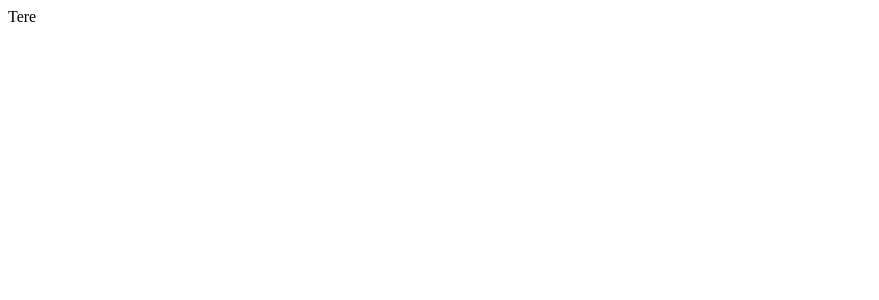
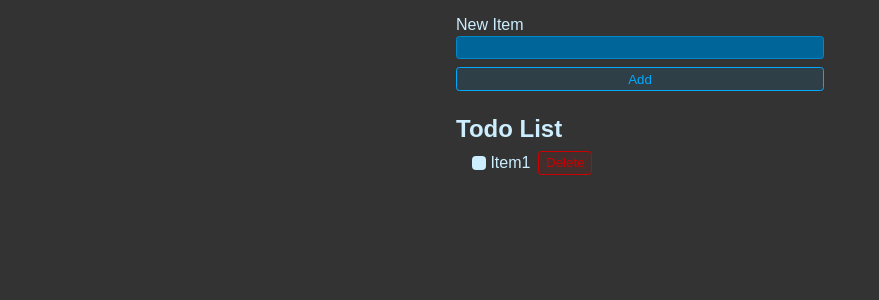
Before and after one commit to mairitikk/React-Do-To-List, a React (Vite) app: page / in a window 1280 px wide. Shown: the top 300 px of the page, without its empty margins (0-879 px from the left). Built offline with nearby package versions, Linux system fonts and the light colour scheme.

Commit message:
add basic html code

```diff
--- a/src/App.jsx
+++ b/src/App.jsx
@@ -1,6 +1,26 @@
-
-
+import { useState } from "react"
+import "./styles.css"
 
 export default function App() {
-  return "Tere"
+  useState()
+  return <>
+
+    <form className="new-item-form">
+      <div className="form-row">
+        <label htmlFor="item">New Item</label>
+        <input type="text" id="item" />
+      </div>
+      <button className="btn">Add</button>
+    </form>
+    <h1 className="header">Todo List</h1>
+    <ul className="list">
+      <li>
+        <label htmlFor="">
+          <input type="checkbox" id="item1" />
+          Item1
+        </label>
+        <button className="btn btn-danger">Delete</button>
+      </li>
+    </ul>
+  </>
 }
```
Also changed, not shown: src/styles.css (renamed from src/style.css).
